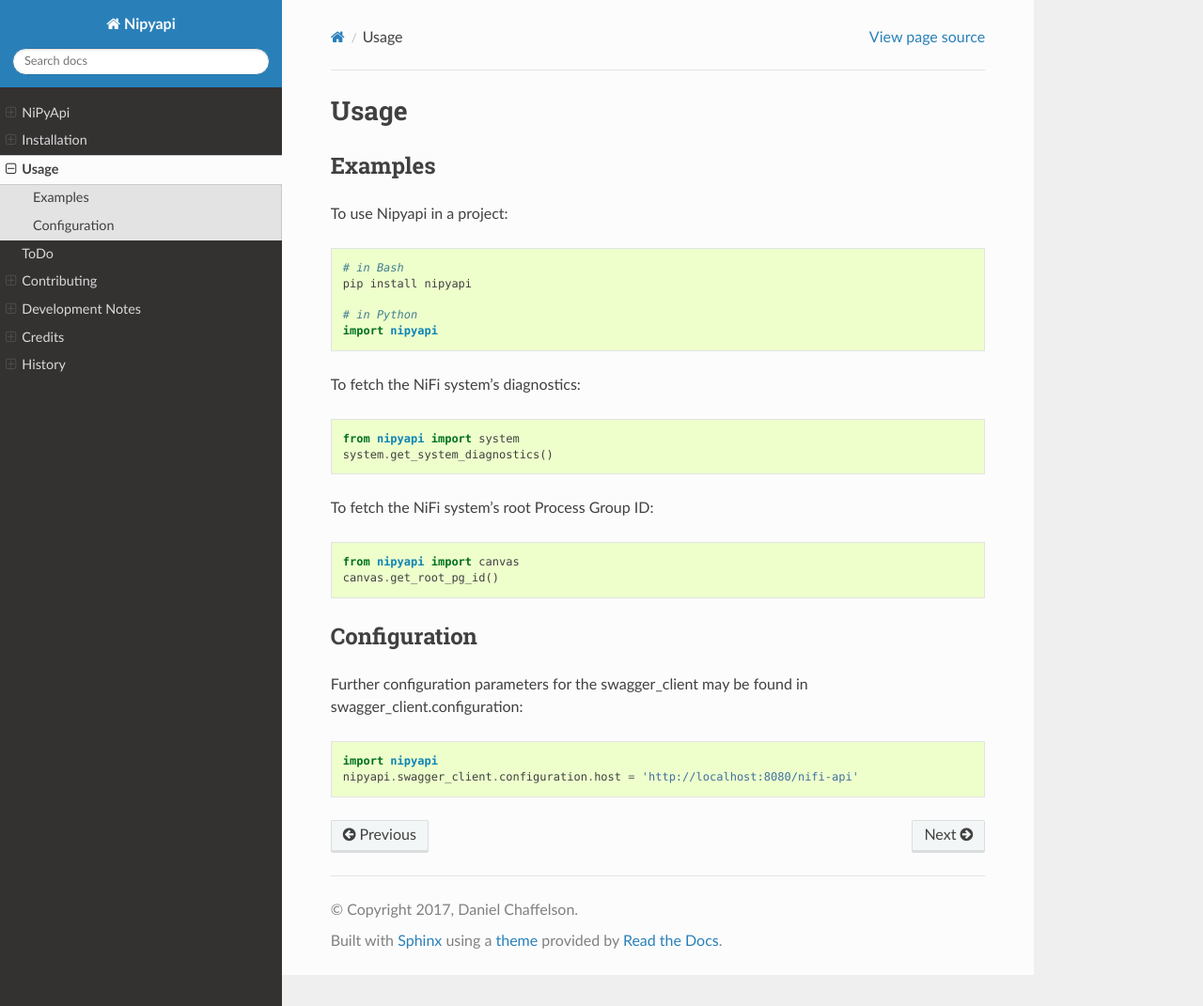
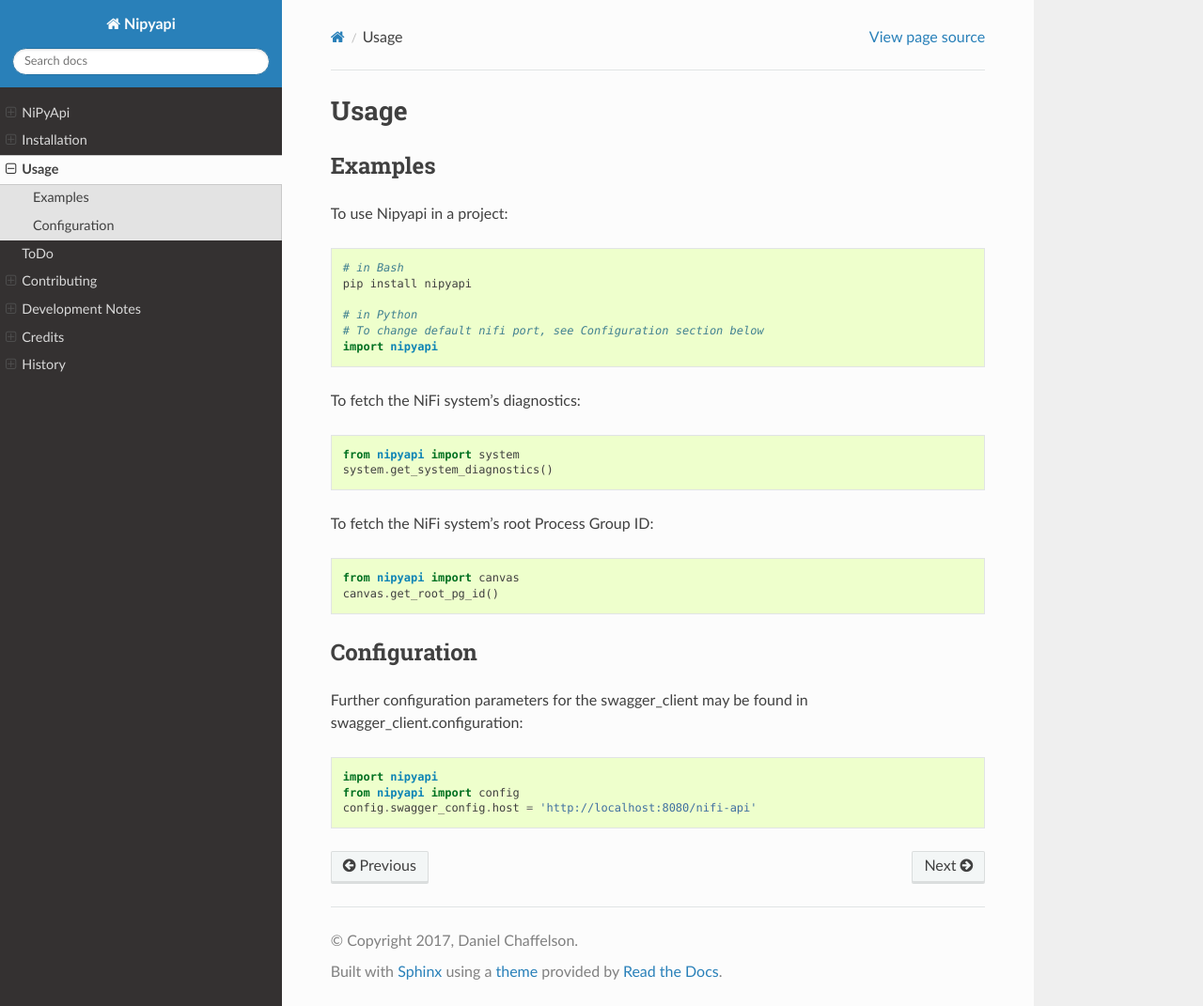
Before and after one commit to Chaffelson/nipyapi, a Sphinx documentation site: the page built from docs/usage.rst, in a window 1280 px wide and 1071 px high. Shown: the whole window at 94% size. Built offline with Sphinx 7.4.7 and the Read the Docs theme 2.0.0, drawn with Linux system fonts in a browser that asks for light colours.

Commit message:
Fix Configuration section example
Configuration section example is not working. Update with a proper example.

```diff
--- a/docs/usage.rst
+++ b/docs/usage.rst
@@ -11,7 +11,9 @@ To use Nipyapi in a project::
     pip install nipyapi
 
     # in Python
+    # To change default nifi port, see Configuration section below
     import nipyapi
+
 
 To fetch the NiFi system's diagnostics::
 
@@ -29,4 +31,5 @@ Configuration
 Further configuration parameters for the swagger_client may be found in swagger_client.configuration::
 
     import nipyapi
-    nipyapi.swagger_client.configuration.host = 'http://localhost:8080/nifi-api'
+    from nipyapi import config
+    config.swagger_config.host = 'http://localhost:8080/nifi-api'
```
